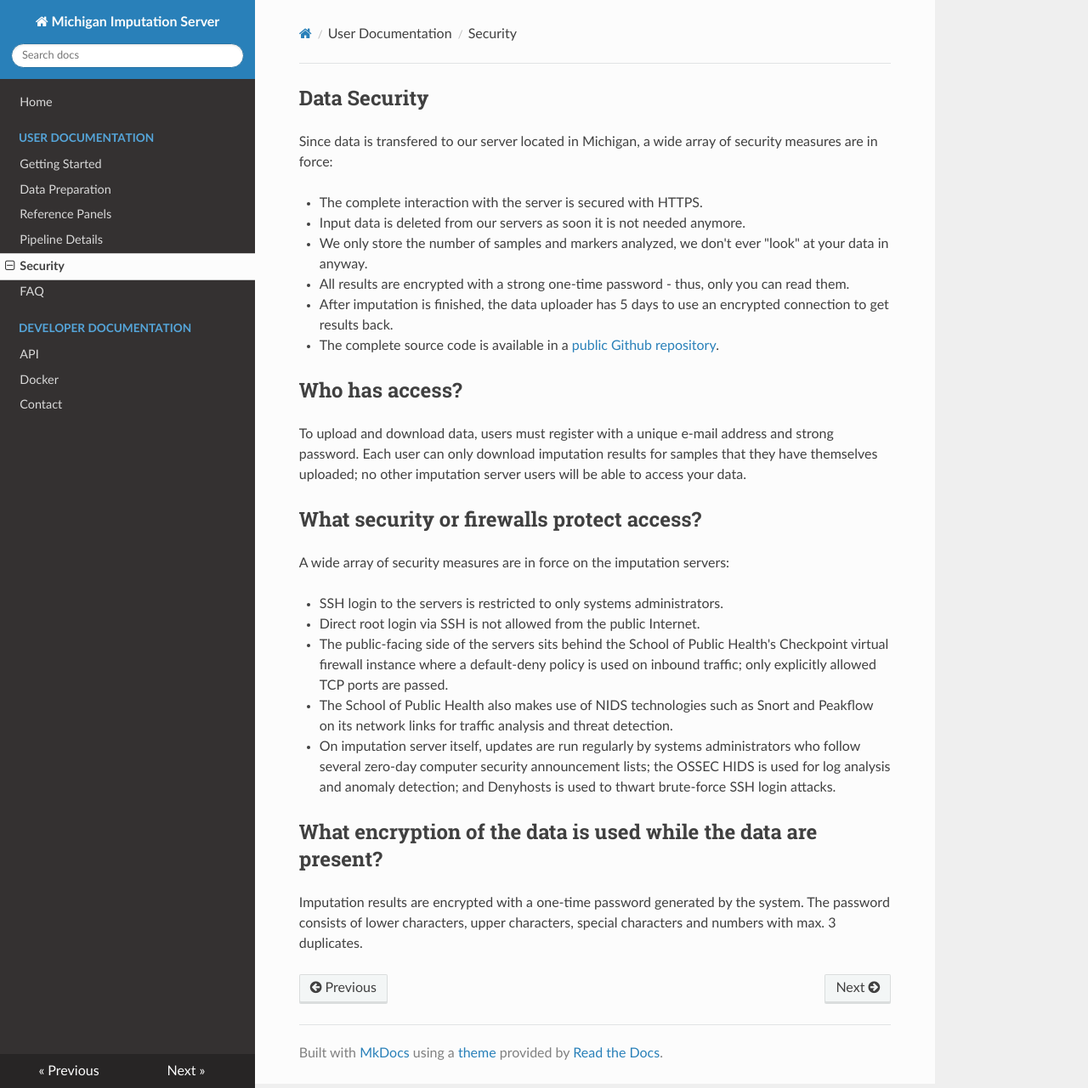
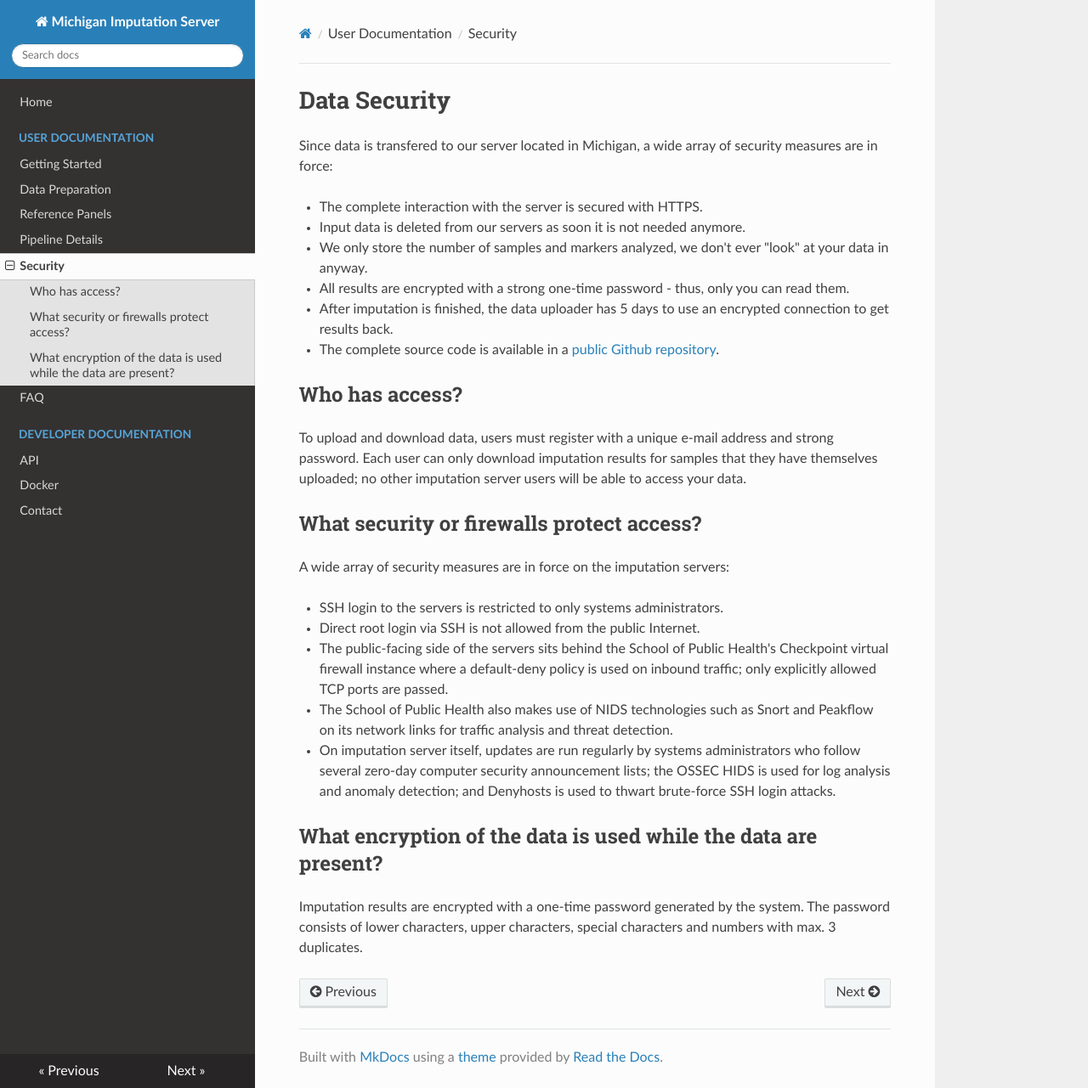
Before and after one commit to genepi/imputationserver, an MkDocs documentation site: the page built from docs/data-sensitivity.md, in a window 1280 px wide and 1281 px high. Shown: the whole window at 85% size. Built offline with MkDocs 1.6.1, drawn with Linux system fonts in a browser that asks for light colours; nearby versions of some CDN libraries; old or Windows-style settings are respelled for this version of MkDocs.

Commit message:
update page

```diff
--- a/docs/data-sensitivity.md
+++ b/docs/data-sensitivity.md
@@ -1,4 +1,4 @@
-## Data Security
+# Data Security
 
 Since data is transfered to our server located in Michigan, a wide array of security measures are in force:
 
```
Also changed, not shown: docs/faq.md (+2 -2 lines).
